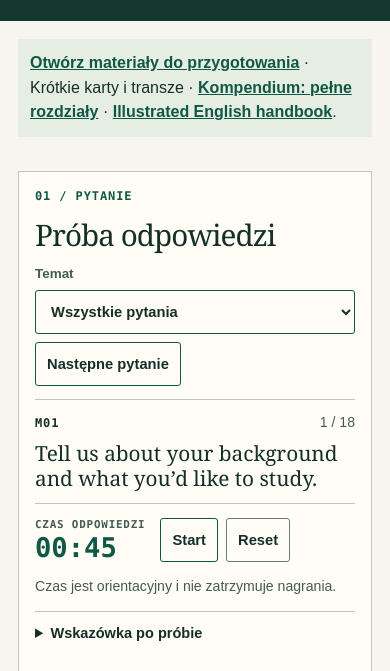
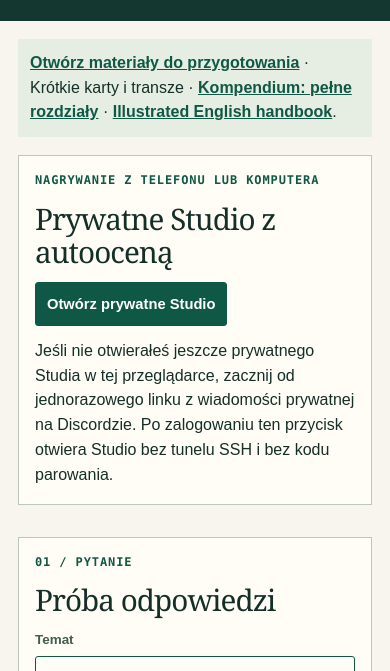
Before and after one commit to skatercraft/VPA_preparation, a plain HTML site: page index.html in a window 390 px wide. Shown: the part 173-844 px from the top of the page. Drawn offline with Linux system fonts and the light colour scheme.

Commit message:
Link to private mobile VPA Studio

```diff
--- a/index.html
+++ b/index.html
@@ -18,6 +18,13 @@
 <header><div class="wrap"><div class="brand"><span class="tag">Notatnik rozmowy / 02</span><span>EMBL VPA · próby ustne</span></div><div class="heading"><h1>Studio prób VPA</h1><p>Wybierz pytanie, odpowiedz na głos i odsłuchaj nagranie.</p></div></div></header>
 <main class="wrap">
 <p class="notice"><a href="materialy.html" style="color:#105846;font-weight:700">Otwórz materiały do przygotowania</a> · Krótkie karty i transze · <a href="https://skatercraft.github.io/VPA_preparation/kompendium.html" style="color:#105846;font-weight:700">Kompendium: pełne rozdziały</a> · <a href="https://skatercraft.github.io/VPA_preparation/handbook-en.html" lang="en" style="color:#105846;font-weight:700">Illustrated English handbook</a>.</p>
+<!-- mobile-launch-start -->
+<section class="panel" aria-labelledby="mobile-launch-title" style="margin-bottom:1rem">
+<p class="stage">Nagrywanie z telefonu lub komputera</p><h2 id="mobile-launch-title">Prywatne Studio z autooceną</h2>
+<p><a class="download" href="https://sip-pace-scientists-exemption.trycloudflare.com/">Otwórz prywatne Studio</a></p>
+<p>Jeśli nie otwierałeś jeszcze prywatnego Studia w tej przeglądarce, zacznij od jednorazowego linku z wiadomości prywatnej na Discordzie. Po zalogowaniu ten przycisk otwiera Studio bez tunelu SSH i bez kodu parowania.</p>
+</section>
+<!-- mobile-launch-end -->
 <!-- github-review-start -->
 <section class="panel" id="pages-review" hidden aria-labelledby="pages-review-title">
 <p class="stage">Ustawienia oceny</p><h2 id="pages-review-title">Transkrypcja, trener i Astra</h2>
```
